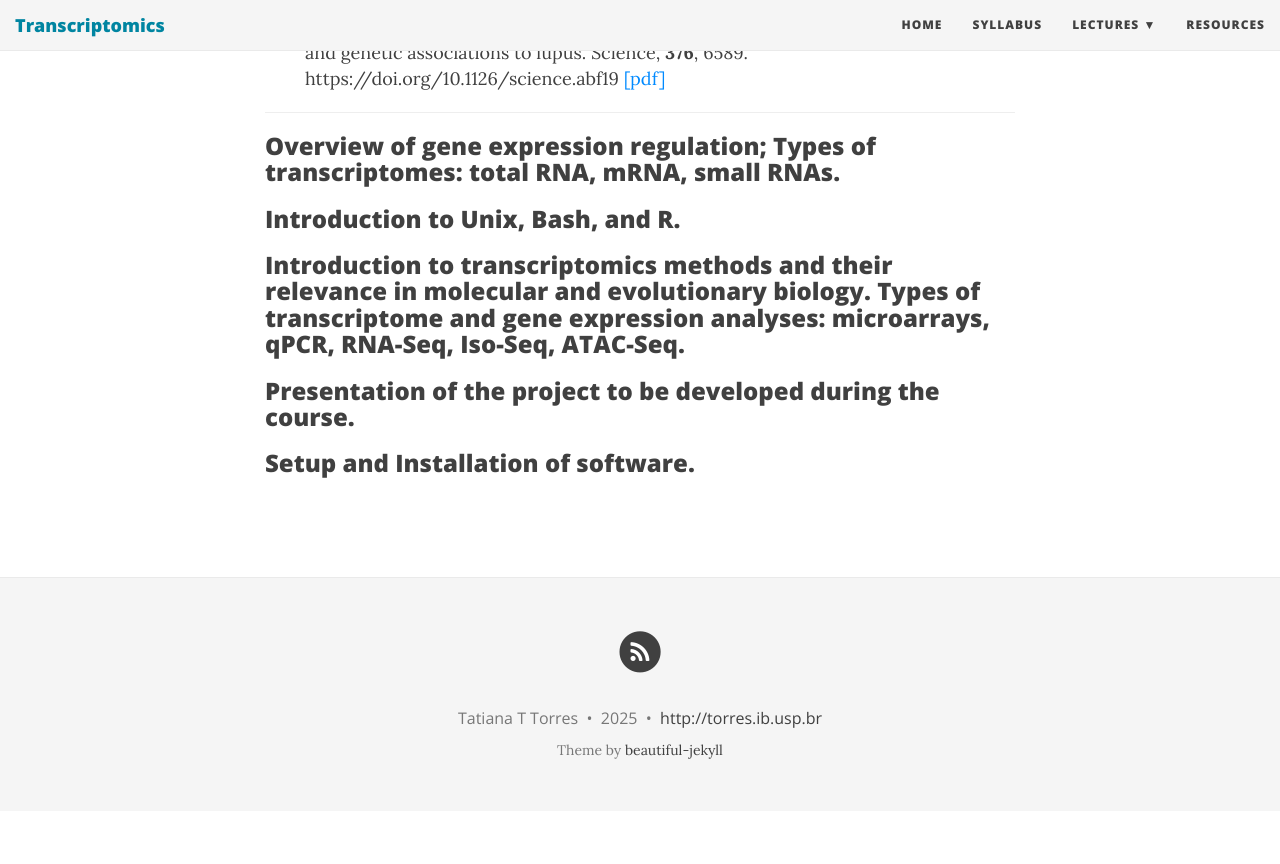
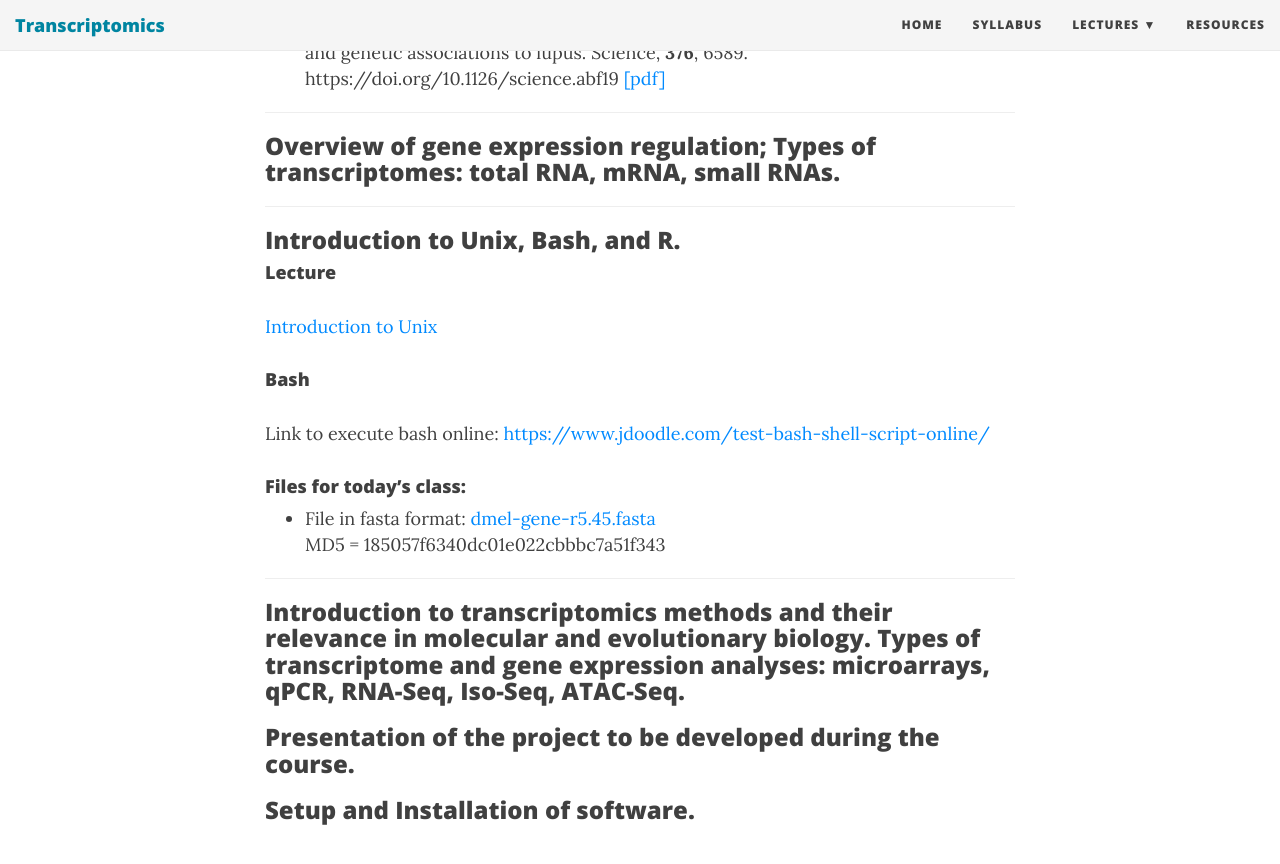
Before and after one commit to tttorres/transcriptomics, a Jekyll site: the page built from _posts/2025-01-20-Day01.md, in a window 1280 px wide and 900 px high, scrolled down 1139 px. Shown: the top 864 px of the window. Built offline with Jekyll 4.4.1, drawn with Linux system fonts in a browser that asks for light colours; nearby versions of some CDN libraries; before the commit the page ends 1950 px from its top, so only the background shows below that.

Commit message:
Update 2025-01-20-Day01.md

```diff
--- a/_posts/2025-01-20-Day01.md
+++ b/_posts/2025-01-20-Day01.md
@@ -23,17 +23,32 @@ title: Day 01
 
 **Papers for discussion in class**:
 
-- **27/01**: Mortazavi et al. (2008) Mapping and quantifying mammalian transcriptomes by RNA-Seq. Nat Methods, **5**, 621–628. https://doi.org/10.1038/nmeth.1226 [[pdf]](/files/Mortazavi2008.pdf)
-- **28/01**: Herbert et al. (2024) Ancient developmental genes underlie evolutionary novelties in walking fish. Curr Biol, **34**, 4339-4348. https://doi.org/10.1016/j.cub.2024.08.042 [[pdf]](/files/Herbertal2024.pdf)
-- **29/01**: Tyshkovskiy et al. (2023) Distinct longevity mechanisms across and within species and their association with aging. Cell, **186**, 2929–2949. https://doi.org/10.1016/j.cell.2023.05.002 [[pdf]](/files/Tyshkovskiyetal2023.pdf)
-- **30/01**: Bontonou et al. (2024) Evolution of chemosensory tissues and cells across ecologically diverse Drosophilids. Nat Commun, **15**, 1047. https://doi.org/10.1038/s41467-023-44558-4 [[pdf]](/files/Bontonouetal2023.pdf)
-- **31/01**: Perez et al. (2022) Single-cell RNA-seq reveals cell type–specific molecular and genetic associations to lupus. Science, **376**, 6589. https://doi.org/10.1126/science.abf19 [[pdf]](/files/Perezetal2022.pdf)
+- **27/01**: Mortazavi et al. (2008) Mapping and quantifying mammalian transcriptomes by RNA-Seq. Nat Methods, **5**, 621–628. https://doi.org/10.1038/nmeth.1226 [[pdf]](/pdf/Mortazavi2008.pdf)
+- **28/01**: Herbert et al. (2024) Ancient developmental genes underlie evolutionary novelties in walking fish. Curr Biol, **34**, 4339-4348. https://doi.org/10.1016/j.cub.2024.08.042 [[pdf]](/pdf/Herbertal2024.pdf)
+- **29/01**: Tyshkovskiy et al. (2023) Distinct longevity mechanisms across and within species and their association with aging. Cell, **186**, 2929–2949. https://doi.org/10.1016/j.cell.2023.05.002 [[pdf]](/pdf/Tyshkovskiyetal2023.pdf)
+- **30/01**: Bontonou et al. (2024) Evolution of chemosensory tissues and cells across ecologically diverse Drosophilids. Nat Commun, **15**, 1047. https://doi.org/10.1038/s41467-023-44558-4 [[pdf]](/pdf/Bontonouetal2023.pdf)
+- **31/01**: Perez et al. (2022) Single-cell RNA-seq reveals cell type–specific molecular and genetic associations to lupus. Science, **376**, 6589. https://doi.org/10.1126/science.abf19 [[pdf]](../pdf/Perezetal2022.pdf)
 
 ---
 
 ### Overview of gene expression regulation; Types of transcriptomes: total RNA, mRNA, small RNAs.
 
+---
+
 ### Introduction to Unix, Bash, and R.
+
+#### Lecture
+[Introduction to Unix](../pdf/Day01-B.pdf)
+
+#### Bash
+
+Link to execute bash online: [https://www.jdoodle.com/test-bash-shell-script-online/](https://www.jdoodle.com/test-bash-shell-script-online/)
+#### Files for today's class:
+
+- File in fasta format: [dmel-gene-r5.45.fasta](../files/dmel-gene-r5.45.fasta)
+MD5 = 185057f6340dc01e022cbbbc7a51f343
+
+---
 
 ### Introduction to transcriptomics methods and their relevance in molecular and evolutionary biology. Types of transcriptome and gene expression analyses: microarrays, qPCR, RNA-Seq, Iso-Seq, ATAC-Seq.
 
```
